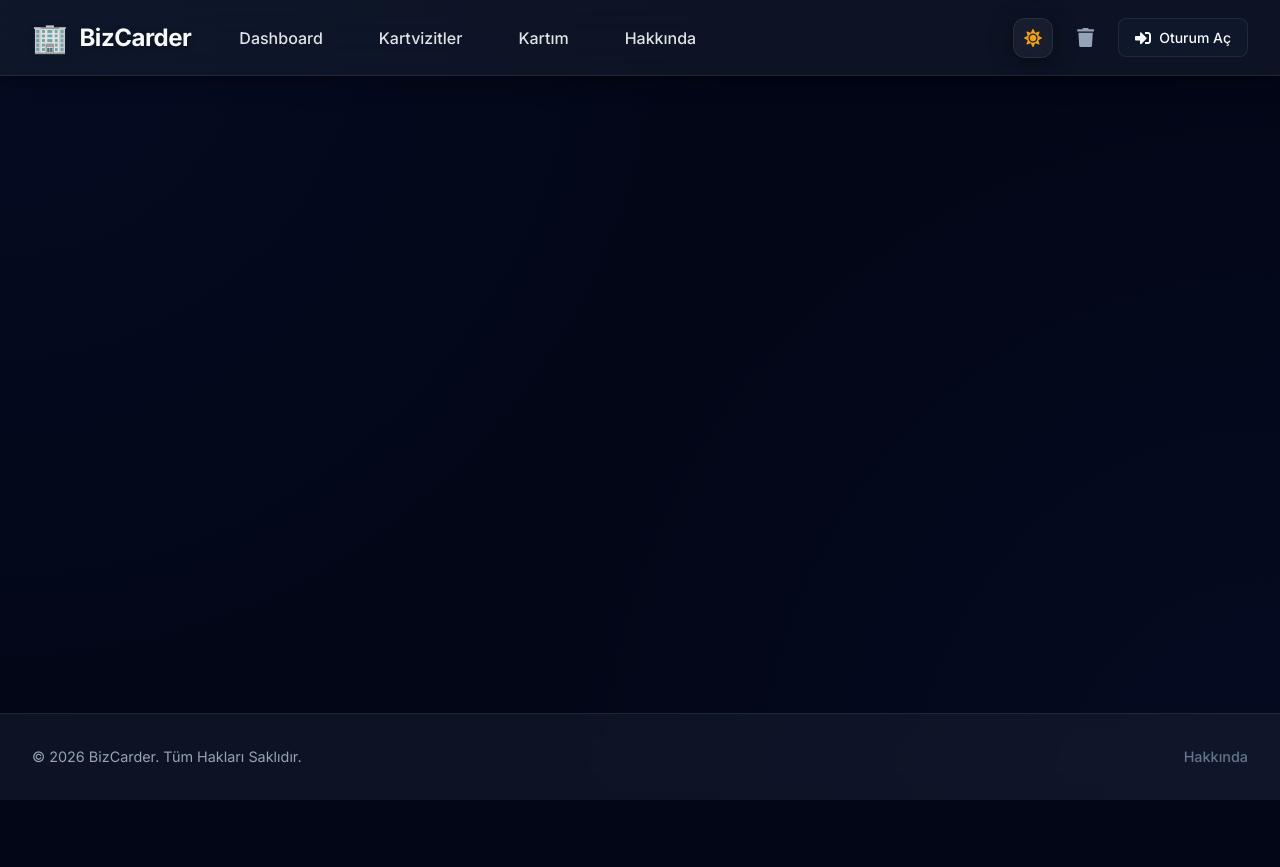
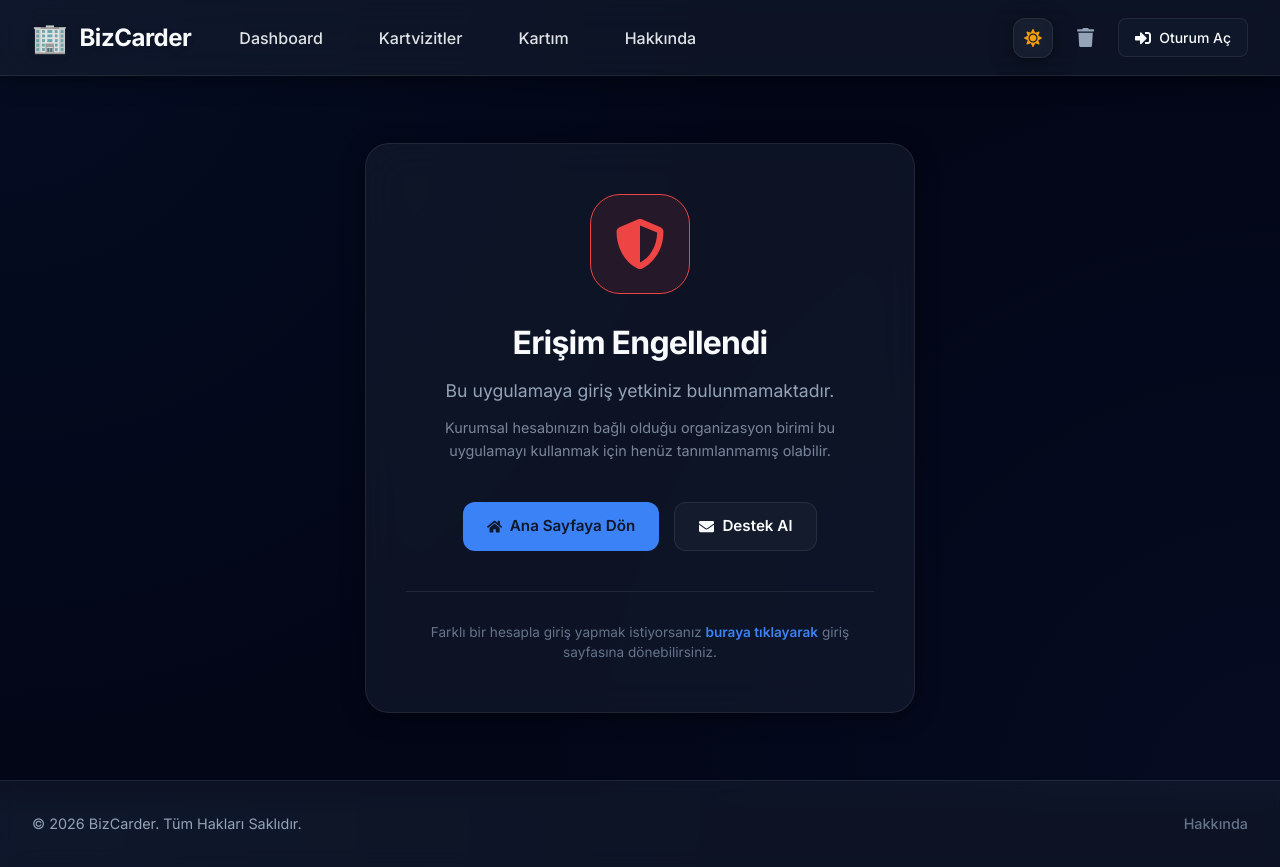
Before and after one commit to catborise/bizcarder, a React (Vite) app in the folder frontend/: page /access-denied in a window 1280 px wide. Before the commit the page ends 800 px from the top, so only its background shows below. Built offline with nearby package versions, Linux system fonts and the light colour scheme; no server answers.

Commit message:
SAML logout beautifying and give meaningful errors

```diff
--- a/frontend/src/App.jsx
+++ b/frontend/src/App.jsx
@@ -21,6 +21,7 @@ import ImportCards from './components/ImportCards';
 import About from './components/About';
 import MyCard from './components/MyCard';
 import ContactProfile from './components/ContactProfile';
+import AccessDenied from './components/AccessDenied';
 import { FaTrash, FaSignInAlt, FaWifi, FaPlane, FaTimes } from 'react-icons/fa';
 
 import Contacts from './components/Contacts';
@@ -461,6 +462,7 @@ const AppContent = () => {
                         }
                     />
                     <Route path="/about" element={<About />} />
+                    <Route path="/access-denied" element={<AccessDenied />} />
                     {/* Public Route for Business Card Sharing */}
                     <Route path="/contact-profile/:id" element={<ContactProfile />} />
                 </Routes>
--- /dev/null
+++ b/frontend/src/components/AccessDenied.jsx
@@ -0,0 +1,109 @@
+import React from 'react';
+import { Link, useLocation } from 'react-router-dom';
+import { FaShieldAlt, FaHome, FaEnvelope } from 'react-icons/fa';
+
+const AccessDenied = () => {
+    const location = useLocation();
+    const params = new URLSearchParams(location.search);
+    const message = params.get('message') || 'Bu uygulamaya giriş yetkiniz bulunmamaktadır.';
+
+    return (
+        <div style={{
+            minHeight: '80vh',
+            display: 'flex',
+            alignItems: 'center',
+            justifyContent: 'center',
+            padding: '20px'
+        }}>
+            <div className="fade-in" style={{
+                maxWidth: '550px',
+                width: '100%',
+                background: 'var(--glass-bg)',
+                backdropFilter: 'blur(20px)',
+                borderRadius: '24px',
+                border: '1px solid var(--glass-border)',
+                padding: '50px 40px',
+                textAlign: 'center',
+                boxShadow: 'var(--glass-shadow)'
+            }}>
+                <div style={{
+                    width: '100px',
+                    height: '100px',
+                    background: 'rgba(var(--accent-error-rgb), 0.1)',
+                    borderRadius: '30px',
+                    display: 'flex',
+                    alignItems: 'center',
+                    justifyContent: 'center',
+                    margin: '0 auto 30px',
+                    border: '1px solid var(--accent-error)'
+                }}>
+                    <FaShieldAlt size={50} color="var(--accent-error)" />
+                </div>
+
+                <h1 style={{
+                    color: 'var(--text-primary)',
+                    fontSize: '2rem',
+                    fontWeight: '800',
+                    marginBottom: '15px',
+                    letterSpacing: '-0.025em'
+                }}>
+                    Erişim Engellendi
+                </h1>
+
+                <p style={{
+                    color: 'var(--text-secondary)',
+                    fontSize: '1.1rem',
+                    lineHeight: '1.6',
+                    marginBottom: '40px'
+                }}>
+                    {message}
+                    <br />
+                    <span style={{ fontSize: '0.9rem', marginTop: '10px', display: 'block', opacity: 0.8 }}>
+                        Kurumsal hesabınızın bağlı olduğu organizasyon birimi bu uygulamayı kullanmak için henüz tanımlanmamış olabilir.
+                    </span>
+                </p>
+
+                <div style={{ display: 'flex', gap: '15px', justifyContent: 'center' }}>
+                    <Link to="/" style={{
+                        textDecoration: 'none',
+                        display: 'flex',
+                        alignItems: 'center',
+                        gap: '8px',
+                        padding: '12px 24px',
+                        background: 'var(--accent-primary)',
+                        color: 'var(--bg-card)',
+                        borderRadius: '12px',
+                        fontWeight: '600',
+                        fontSize: '0.95rem'
+                    }}>
+                        <FaHome /> Ana Sayfaya Dön
+                    </Link>
+
+                    <Link to="/about" style={{
+                        textDecoration: 'none',
+                        display: 'flex',
+                        alignItems: 'center',
+                        gap: '8px',
+                        padding: '12px 24px',
+                        background: 'var(--glass-bg)',
+                        color: 'var(--text-primary)',
+                        border: '1px solid var(--glass-border)',
+                        borderRadius: '12px',
+                        fontWeight: '600',
+                        fontSize: '0.95rem'
+                    }}>
+                        <FaEnvelope /> Destek Al
+                    </Link>
+                </div>
+
+                <div style={{ marginTop: '40px', paddingTop: '30px', borderTop: '1px solid var(--glass-border)' }}>
+                    <p style={{ color: 'var(--text-tertiary)', fontSize: '0.85rem' }}>
+                        Farklı bir hesapla giriş yapmak istiyorsanız <Link to="/login" style={{ color: 'var(--accent-primary)', fontWeight: '600' }}>buraya tıklayarak</Link> giriş sayfasına dönebilirsiniz.
+                    </p>
+                </div>
+            </div>
+        </div>
+    );
+};
+
+export default AccessDenied;
```
Also changed, not shown: 1 other file (tests, documents, lock files or other folders).
